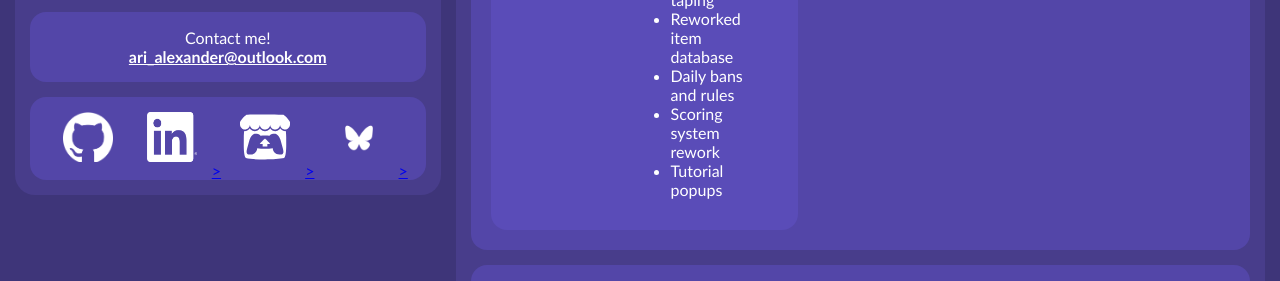
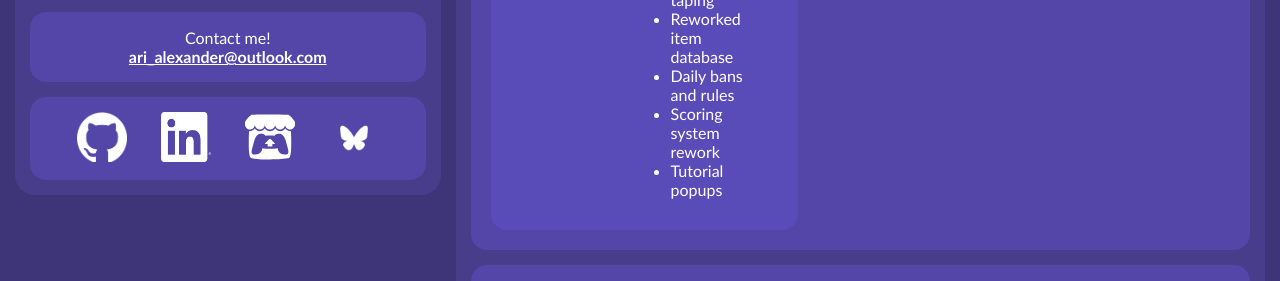
Before and after one commit to EssithAbertay/EssithAbertay.github.io, a plain HTML site: page index.html in a window 1280 px wide. Shown: the part 670-951 px from the top of the page. Drawn offline with Linux system fonts and the light colour scheme.

Commit message:
Removed > from social media links

```diff
--- a/index.html
+++ b/index.html
@@ -83,9 +83,9 @@
                     <div class = "fixed_box" style="margin-bottom: 0px;">
 
                             <a href="https://github.com/EssithAbertay"><img src = "images\github-mark-white.png" class = "social_media" alt="Image of Github logo"></a>
-                            <a href="https://www.linkedin.com/in/ari-alexander-tannahill-thomson/"><img src = "images\InBug-White.png"  class = "social_media" alt="Image of LinkedIn logo">></a>
-                            <a href="https://essith.itch.io/"><img src = "images\itchio-textless-white.svg"  class = "social_media" alt="Image of itch.io logo">></a>
-                            <a href="https://bsky.app/profile/essith.bsky.social"><img src = "images\bluesky_media_kit_logo_transparent_2.png"  class = "social_media" alt="Image of Bluesky logo">></a>
+                            <a href="https://www.linkedin.com/in/ari-alexander-tannahill-thomson/"><img src = "images\InBug-White.png"  class = "social_media" alt="Image of LinkedIn logo"></a>
+                            <a href="https://essith.itch.io/"><img src = "images\itchio-textless-white.svg"  class = "social_media" alt="Image of itch.io logo"></a>
+                            <a href="https://bsky.app/profile/essith.bsky.social"><img src = "images\bluesky_media_kit_logo_transparent_2.png"  class = "social_media" alt="Image of Bluesky logo"></a>
 
                     </div>
 
```
